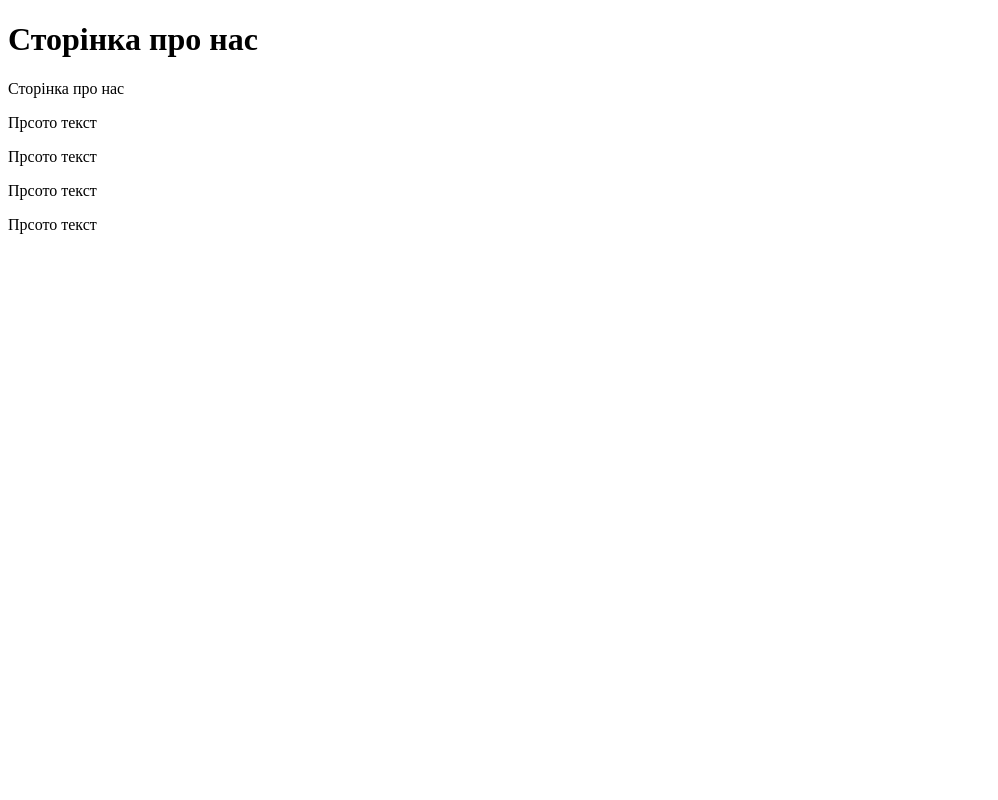
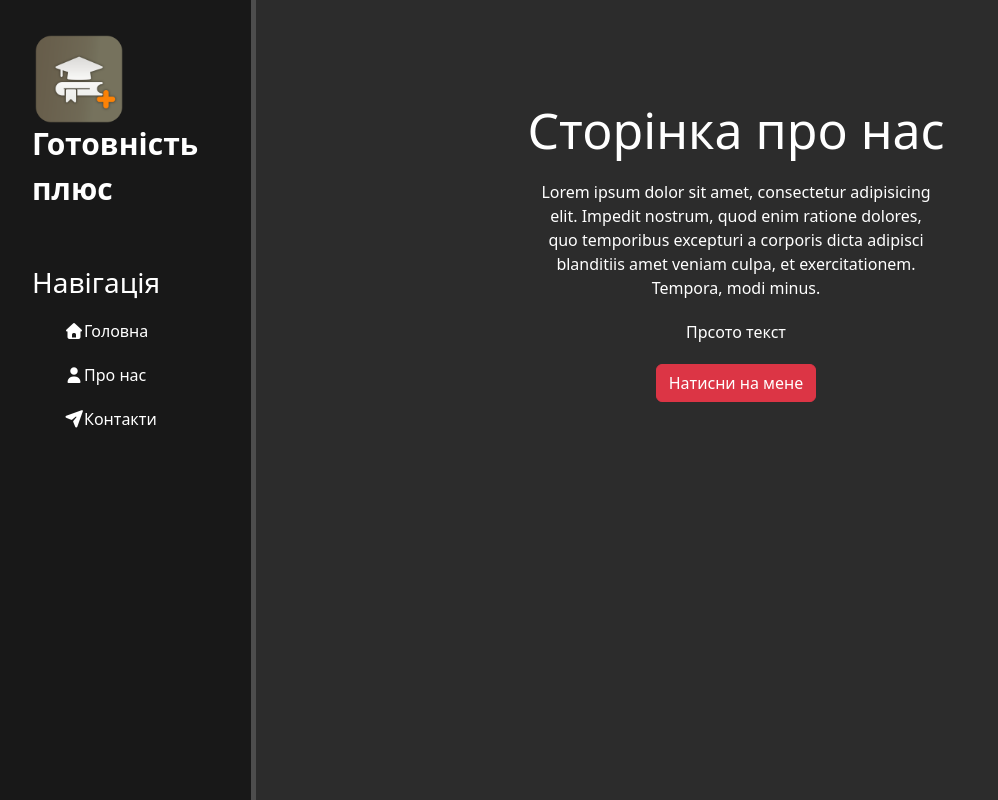
Before and after one commit to ilka90/gotovnistforkb, a Django app: page /about in a window 1280 px wide. Shown: the whole page, without its empty margins (0-998 px from the left). Run offline with Django 5.2, Linux system fonts and the light colour scheme; some libraries are stand-ins or nearby versions.

Commit message:
simple pages with html+css

```diff
--- a/gotovnist_plus/gotovnist_plus/settings.py
+++ b/gotovnist_plus/gotovnist_plus/settings.py
@@ -105,6 +105,12 @@ USE_TZ = True
 
 STATIC_URL = 'static/'
 
+STATICFILES_DIRS = [
+    BASE_DIR / 'static',
+
+
+]
+
 # Default primary key field type
 # https://docs.djangoproject.com/en/5.2/ref/settings/#default-auto-field
 
--- a/gotovnist_plus/gotovnist_plus/urls.py
+++ b/gotovnist_plus/gotovnist_plus/urls.py
@@ -1,7 +1,9 @@
 from django.contrib import admin
 from django.urls import path, include
+from django.conf.urls.static import static
+from django.conf import settings
 
 urlpatterns = [
     path('admin/', admin.site.urls),
     path('', include('main_page.urls'))
-]
+] + static(settings.STATIC_URL, document_root=settings.STATIC_ROOT)
--- /dev/null
+++ b/gotovnist_plus/main_page/static/main_page/css/main.css
@@ -0,0 +1,81 @@
+body {
+    background: #2c2c2c;
+}
+
+aside {
+    float: left;
+    background: #181818;
+    width: 20%;
+    padding: 2.5%;
+    height: 100vh;
+    color: #fff;
+    border-right: 5px solid #4d4d4d;
+
+
+}
+
+
+aside img {
+    width: 50%;
+    float: left;
+
+}
+
+aside .logo {
+    font-size: 30px;
+    margin-left: 0px;
+    font-weight: bold;
+    position: relative;
+    top: -5px;
+
+}
+
+aside h3{
+    margin-top: 50px;
+    font-size: 28px;
+
+
+}
+
+aside ul{
+    list-style: none;
+
+}
+
+aside ul li {
+    color: #fff;
+    display: block;
+    margin-top: 20px;
+    transition: transform 0.6s ease;
+
+}
+
+aside ul a {
+    text-decoration: none;
+}
+
+
+aside ul li:hover, aside ul a:hover {
+    color: #eb5959;
+    text-decoration: none;
+    transform: scale(1.05);
+
+}
+
+main .features {
+    float: left;
+    width: 75%;
+    color: #fff;
+    margin-top: 100px;
+    text-align: center;
+}
+
+main .features h1 {
+    font-size: 50px;
+
+}
+
+main .features p {
+    max-width: 400px;
+    margin: 20px auto;
+}
--- a/gotovnist_plus/main_page/templates/main_page/about.html
+++ b/gotovnist_plus/main_page/templates/main_page/about.html
@@ -3,12 +3,13 @@
 {% block title %}Сторінка про нас{% endblock %}
 
 {% block content %}
-<h1>Сторінка про нас</h1>
-<p>Сторінка про нас</p>
+<div class="features">
+    <h1>Сторінка про нас</h1>
+    <p>Lorem ipsum dolor sit amet, consectetur adipisicing elit. Impedit nostrum, quod enim ratione dolores, quo temporibus excepturi a corporis dicta adipisci blanditiis amet veniam culpa, et exercitationem. Tempora, modi minus.</p>
+    <p>{% include 'main_page/test.html' %}</p>
+    <button class="btn btn-danger">Натисни на мене</button>
+</div>
 
 
-{% include 'main_page/test.html' %}
-{% include 'main_page/test.html' %}
-{% include 'main_page/test.html' %}
-{% include 'main_page/test.html' %}
+
 {% endblock %}
--- a/gotovnist_plus/main_page/templates/main_page/layout.html
+++ b/gotovnist_plus/main_page/templates/main_page/layout.html
@@ -1,12 +1,35 @@
+{% load static %}
+
 <!DOCTYPE html>
 <html lang="en">
 <head>
     <meta charset="UTF-8">
     <meta name="viewport" content="width=device-width, initial-scale=1.0">
     <title>{% block title %}{% endblock %}</title>
+    <link rel="stylesheet" href="https://cdn.jsdelivr.net/npm/bootstrap@5.3.3/dist/css/bootstrap.min.css">
+    <link rel="stylesheet" href="{% static 'main_page/css/main.css' %}">
+    <link rel="stylesheet" href="https://cdnjs.cloudflare.com/ajax/libs/font-awesome/7.0.1/css/all.min.css">
+
 </head>
+
 <body>
-    {% block content %}
-    {% endblock %}
+    <aside>
+       <img src="{% static 'main_page\img\LOGOV3-2.png' %}" alt="">
+       <span class="logo">Готовність плюс</span>
+       <h3>Навігація</h3>
+       <ul>
+        <a href="{% url 'home' %}"><li><i class="fa-solid fa-house"></i>Головна</li>
+        </a>
+        <a href="{% url 'about' %}"><li><i class="fa-solid fa-user"></i>Про нас</li>
+        </a>
+        <a href=""><li><i class="fa-solid fa-paper-plane"></i>Контакти</li>
+        </a>
+       </ul>
+    </aside>
+    <main>
+        {% block content %}
+        {% endblock %}
+
+    </main>
 </body>
 </html>
--- a/gotovnist_plus/main_page/urls.py
+++ b/gotovnist_plus/main_page/urls.py
@@ -2,6 +2,6 @@ from django.urls import path
 from . import views
 
 urlpatterns = [
-    path('', views.index ),
-    path('about', views.about )
+    path('', views.index, name='home' ),
+    path('about', views.about, name='about' )
 ]
```
Also changed, not shown: gotovnist_plus/main_page/templates/main_page/index.html (+5 -2 lines), gotovnist_plus/main_page/static/main_page/img/LOGOV3-2.png (added).
